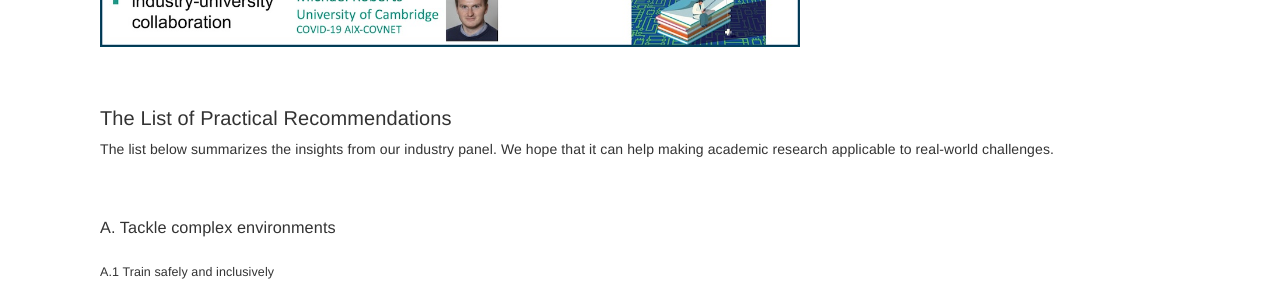
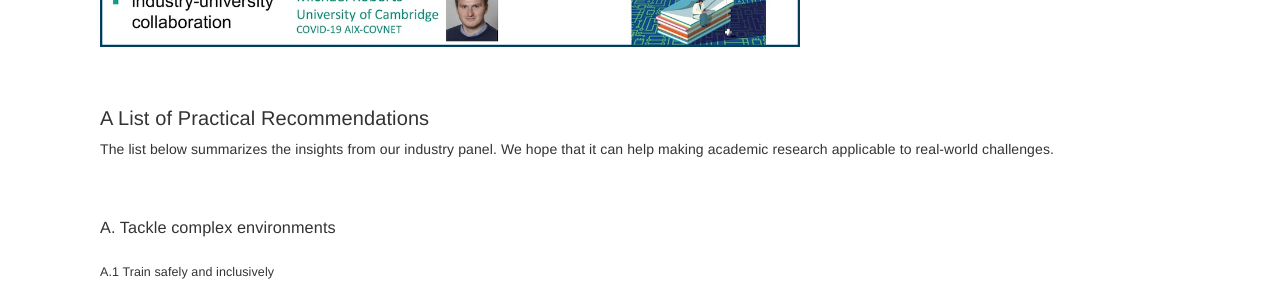
Before and after one commit to physical-reasoning/physical-reasoning.github.io, a Jekyll site: the page built from industry.md, in a window 1280 px wide. Shown: the part 480-772 px from the top of the page. Built offline with Jekyll 4.4.1, drawn with Linux system fonts in a browser that asks for light colours.

Commit message:
small change to industry panel page text

```diff
--- a/industry.md
+++ b/industry.md
@@ -14,7 +14,7 @@ permalink: /industry/
 </figure>
 
 
-<h2>The List of Practical Recommendations</h2>
+<h2>A List of Practical Recommendations</h2>
 
 The list below summarizes the insights from our industry panel.
 We hope that it can help making academic research applicable to real-world challenges.
```
